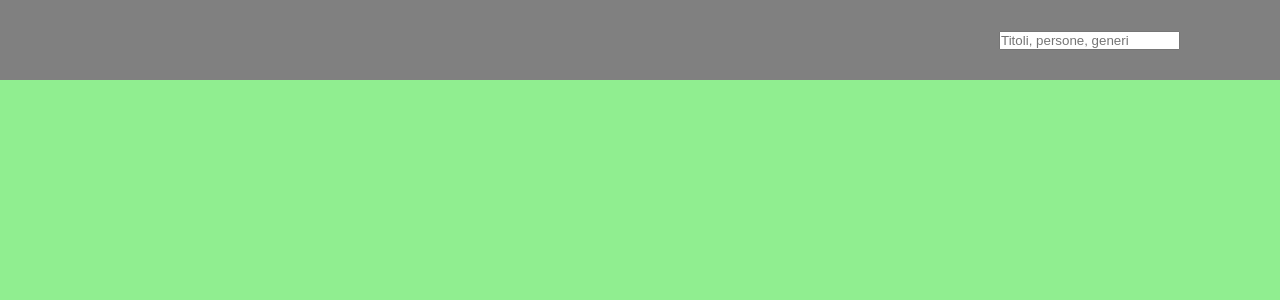
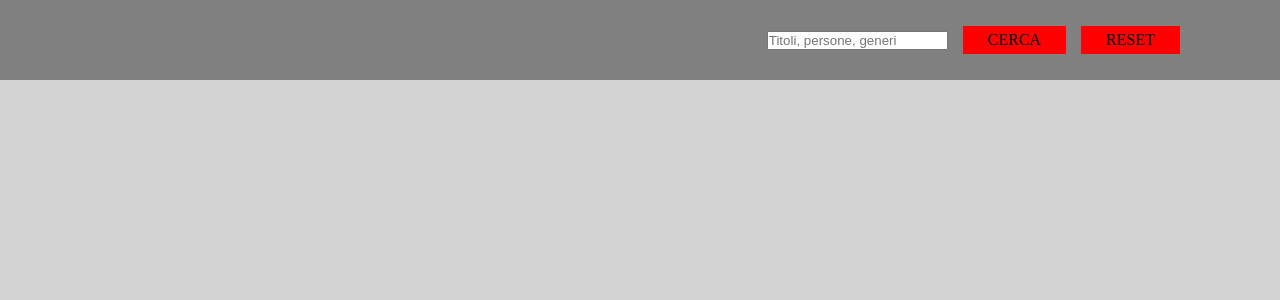
Before and after one commit to Jacopoguerini/vue-boolflix, a Vue app: page / in a window 1280 px wide. Shown: the top 300 px of the page. Built offline with nearby package versions, Linux system fonts and the light colour scheme.

Commit message:
Milestone 1 completata

```diff
--- a/src/App.vue
+++ b/src/App.vue
@@ -2,10 +2,12 @@
   <div id="app">
 
     <Header
-    @performSearch="searchTitle" />
+    @performSearch="searchTitle"
+    @reset="searchReset" />
+
 
     <Main
-    :searchText="currentSearchText"/>
+    :items="items"/>
   </div>
 </template>
 
@@ -13,12 +15,14 @@
 import Header from './components/Header';
 import Main from './components/Main';
 
+import axios from 'axios';
 
 export default {
   name: 'App',
   data: function() {
     return {
-      currentSearchText: ""
+      currentSearchText: "",
+      items: []
     }
   },
   components: {
@@ -28,6 +32,26 @@ export default {
   methods: {
     searchTitle: function(currentSearchText) {
       this.currentSearchText = currentSearchText;
+      this.getMovies();
+    },
+    searchReset: function() {
+      this.currentSearchText = "";
+    },
+    getMovies: function() {
+      axios
+        .get('https://api.themoviedb.org/3/search/movie', {
+          params: {
+            api_key: 'be21832a3253c3632ed774e5e919201f',
+            query: this.currentSearchText,
+            language: "it-IT"
+          }
+        })
+        .then(
+          res => {
+            this.items = res.data.results;
+            console.log(res);
+          }
+        );
     }
   }
 }
@@ -37,7 +61,7 @@ export default {
 @import './style/general.scss';
 
 #app {
-  height: 100vh;
+  background-color: lightgrey;
 }
 
 </style>
--- a/src/components/Header.vue
+++ b/src/components/Header.vue
@@ -3,8 +3,18 @@
         <input
         type="text"
         placeholder="Titoli, persone, generi"
-        v-model.trim="currentSearchText"
+        v-model="currentSearchText"
         @keyup="$emit('performSearch', currentSearchText)">
+
+        <span
+        class="btn search-btn"
+        @click="$emit('performSearch', currentSearchText)">
+        Cerca</span>
+
+        <span
+        class="btn reset-btn"
+        @click="$emit('reset', currentSearchText)">
+        Reset</span>
     </header>
 </template>
 
@@ -15,12 +25,15 @@ export default {
     name: "Header",
     data: function() {
         return {
-            currentSearchText: ''
+            currentSearchText: ""
         }
     },
     methods: {
         performSearch: function(text) {
             this.currentSearchText = text;
+        },
+        reset: function() {
+            this.currentSearchText = "";
         }
     }
 }
@@ -35,4 +48,13 @@ export default {
         align-items: center;
         padding: 0 100px;
     }
+
+    .btn {
+        text-transform: uppercase;
+        cursor: pointer;
+        margin-left: 15px;
+        padding: 5px 25px;
+        background-color: red;
+        font-size: 16px;
+    }
 </style>
--- a/src/components/Main.vue
+++ b/src/components/Main.vue
@@ -1,55 +1,46 @@
 <template>
     <main>
-        <div v-for="(item, index) in searchedMovies" :key="index">
-
+        <div class="item" v-for="(item, index) in items" :key="index">
+            <h1>{{ item.title }}</h1>
+            <h3>{{ item.original_title }}</h3>
+            <h4>{{ item.original_language }}</h4>
+            <h5>{{ item.vote_average }}</h5>
         </div>
     </main>
 </template>
 
 <script>
-import axios from 'axios';
+
 
 export default {
     name: "Main",
-    data: function() {
-        return {
-            items: []
-        }
-    },
     props: {
-        searchText: String
-    },
-    methods: {
-        searchedMovies: function() {
-            axios
-                .get('https://api.themoviedb.org/3/search/movie', {
-                    params: {
-                        api_key: 'be21832a3253c3632ed774e5e919201f',
-                        query: this.searchText,
-                        language: "it-IT"
-                    }
-                })
-                .then(
-                    res => {
-                        if(this.searchText == "") {
-                            return this.items;
-                        } else {
-                            this.items.push(res.data.results);
-                        }
-                        return this.items;
-                    }
+        items: Array
+    }
 
-                );
-        }
-
-    }
 }
 </script>
 
 <style lang="scss" scoped>
     main {
         height: calc(100vh - 80px);
-        background-color: lightgreen;
+        background-color: lightgrey;
+        display: flex;
+        flex-wrap: wrap;
+        justify-content: space-between;
+        align-items: center;
+        padding: 25px;
+    }
+
+    .item {
+        display: flex;
+        flex-direction: column;
+        justify-content: center;
+        align-items: center;
+        padding: 15px;
+        border: 1px solid blue;
+        word-wrap: break-word;
+        margin-bottom: 20px;
     }
 
 </style>
```
